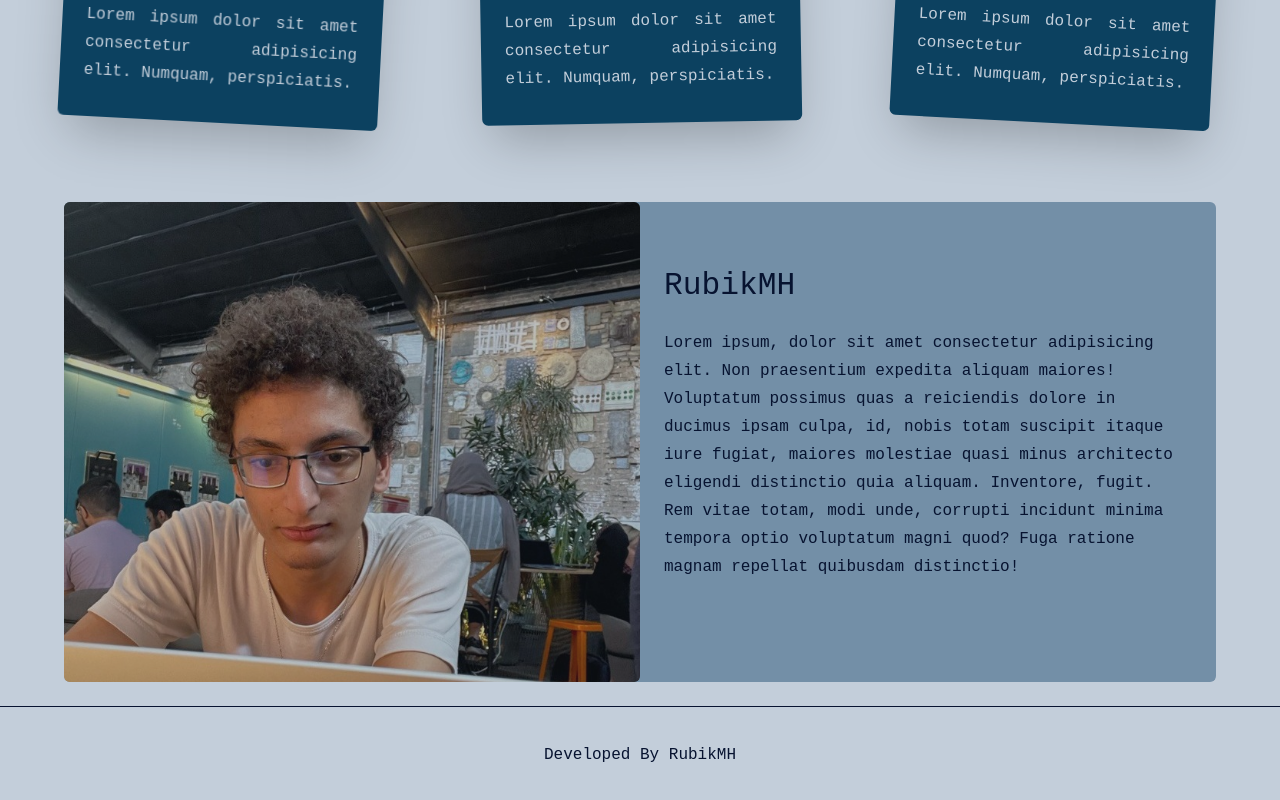
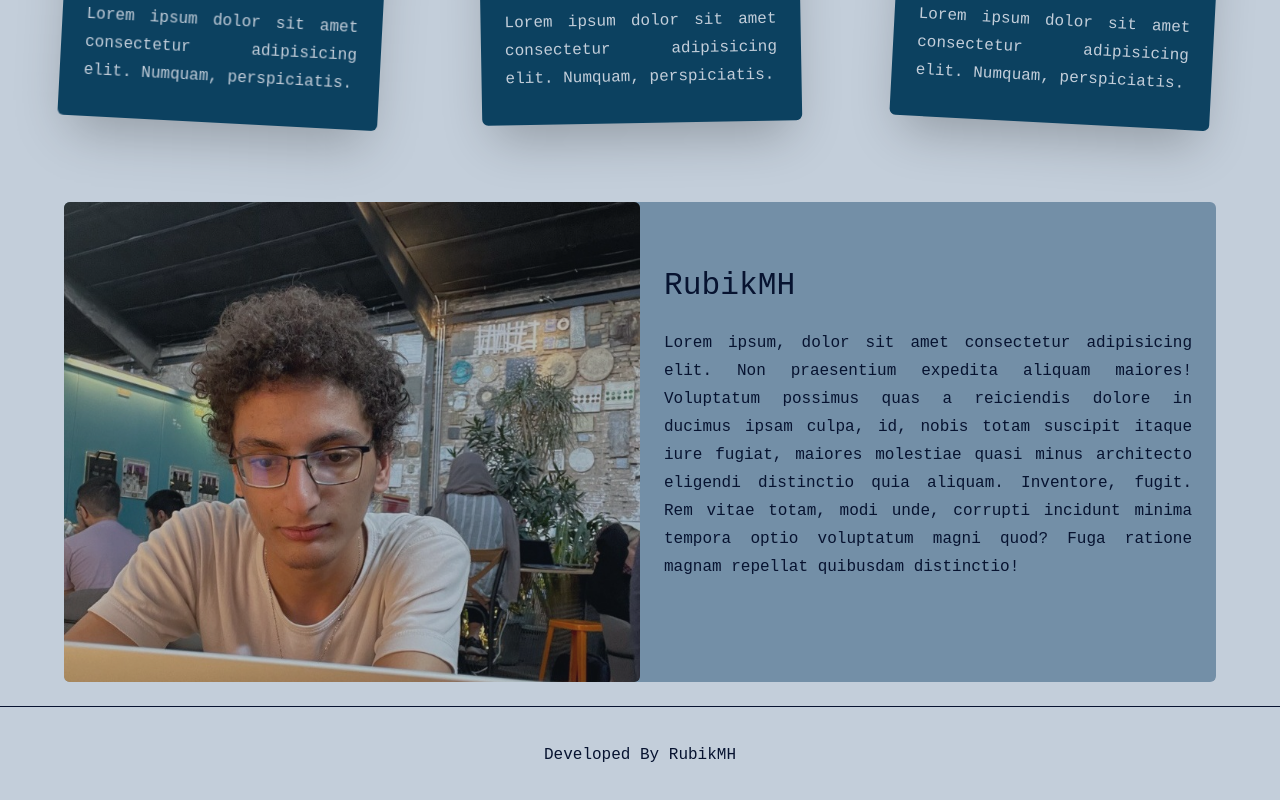
Before and after one commit to RubikMH/my-cv-nextjs, a Next.js app: page / in a window 1280 px wide. Shown: the part 846-1646 px from the top of the page. Built offline with nearby package versions, Linux system fonts and the light colour scheme.

Commit message:
some change

```diff
--- a/src/components/InfoAboutMe/index.tsx
+++ b/src/components/InfoAboutMe/index.tsx
@@ -1,12 +1,12 @@
 import React from 'react'
 
-const InfoAboutMe = () => (
+const InfoAboutMe: React.FC = () => (
   <div className="max-w-6xl mx-auto mt-20 bg-layout rounded-md text-primary flex ">
     <div className="bg-[url(/mee.jpg)] h-[30rem] w-1/2 bg-cover rounded-md">
       <div className="bg-gray-800 w-full  bg-opacity-30 h-full rounded-md" />
     </div>
     <div className=" px-6 py-4 h-[30rem] w-1/2 bg-cover rounded-md">
-      <div>
+      <div className="text-justify ">
         <h3>RubikMH</h3>
         <code className="text-justify">
           Lorem ipsum, dolor sit amet consectetur adipisicing elit. Non
```
